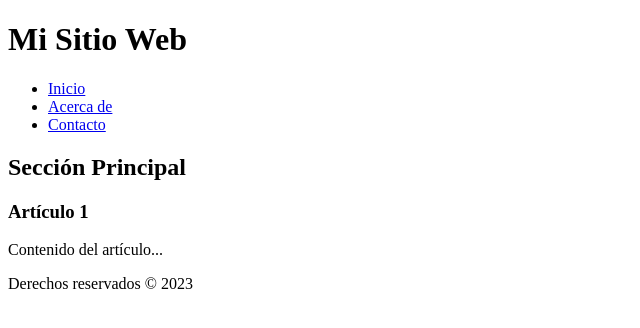
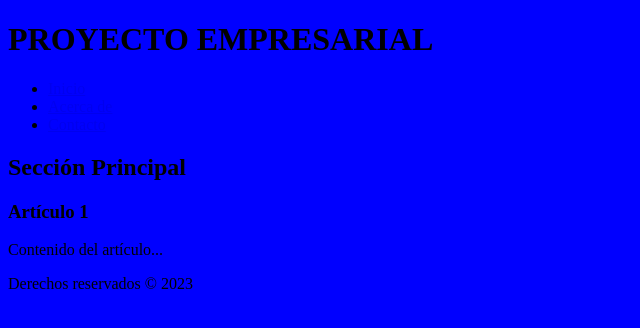
Before and after one commit to gustavofmv/CursoGit, a plain HTML site: page index.html in a window 1280 px wide. Shown: the whole page, without its empty margins (0-640 px from the left). Drawn offline with Linux system fonts and the light colour scheme.

```diff
--- /dev/null
+++ b/css/estilos.css
@@ -0,0 +1,4 @@
+@charset "utf-8";
+body{
+	background-color: #00F;
+}
--- a/index.html
+++ b/index.html
@@ -4,6 +4,7 @@
     <meta charset="UTF-8">
     <meta name="viewport" content="width=device-width, initial-scale=1.0">
     <title>Título de la Página</title>
+	<link href="css/estilos.css" rel="stylesheet" type="text/css">
     <!-- Enlaces a CSS externos irían aquí -->
     <!-- <link rel="stylesheet" href="styles.css"> -->
     <!-- Scripts JavaScript externos irían aquí -->
@@ -12,7 +13,7 @@
 <body>
     <!-- Contenido visible de la página -->
     <header>
-        <h1>Mi Sitio Web</h1>
+        <h1>PROYECTO EMPRESARIAL</h1>
         <nav>
             <ul>
                 <li><a href="#">Inicio</a></li>
```
Also changed, not shown: js/javascript.js (added).
